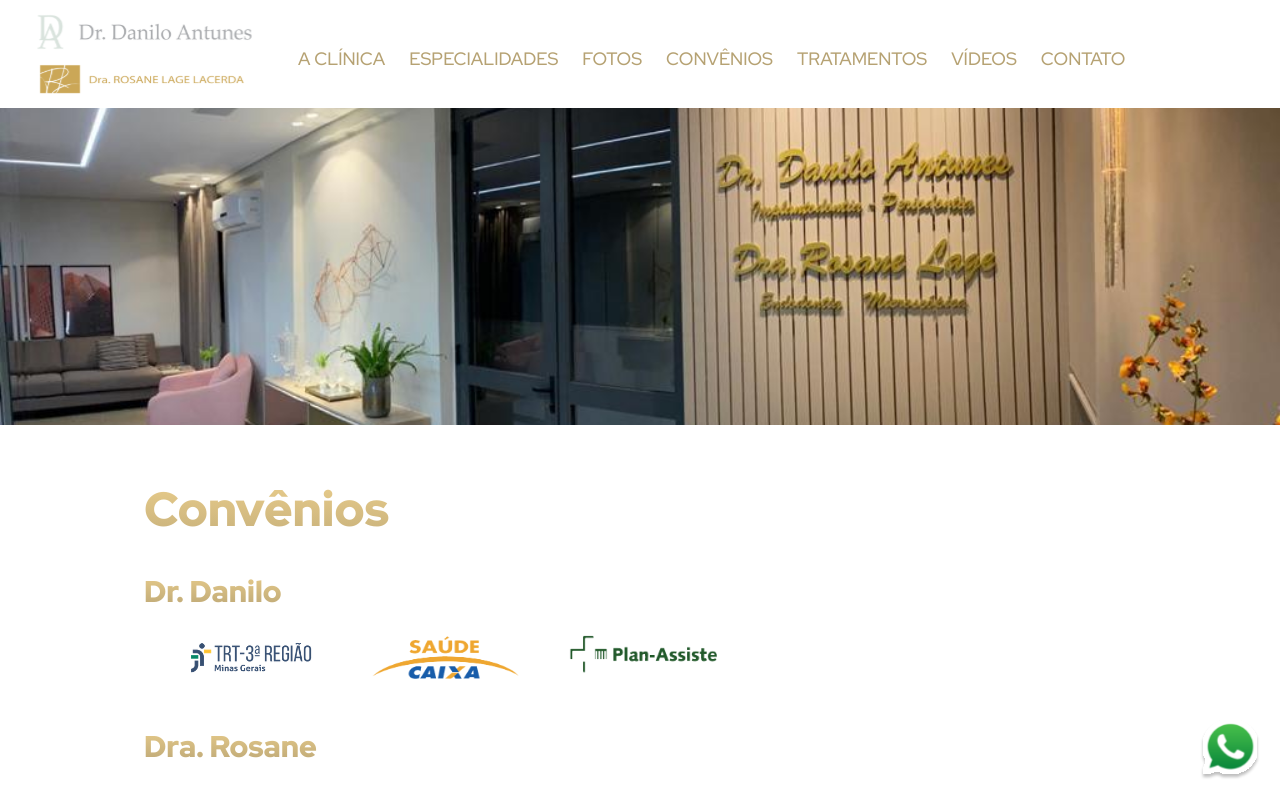
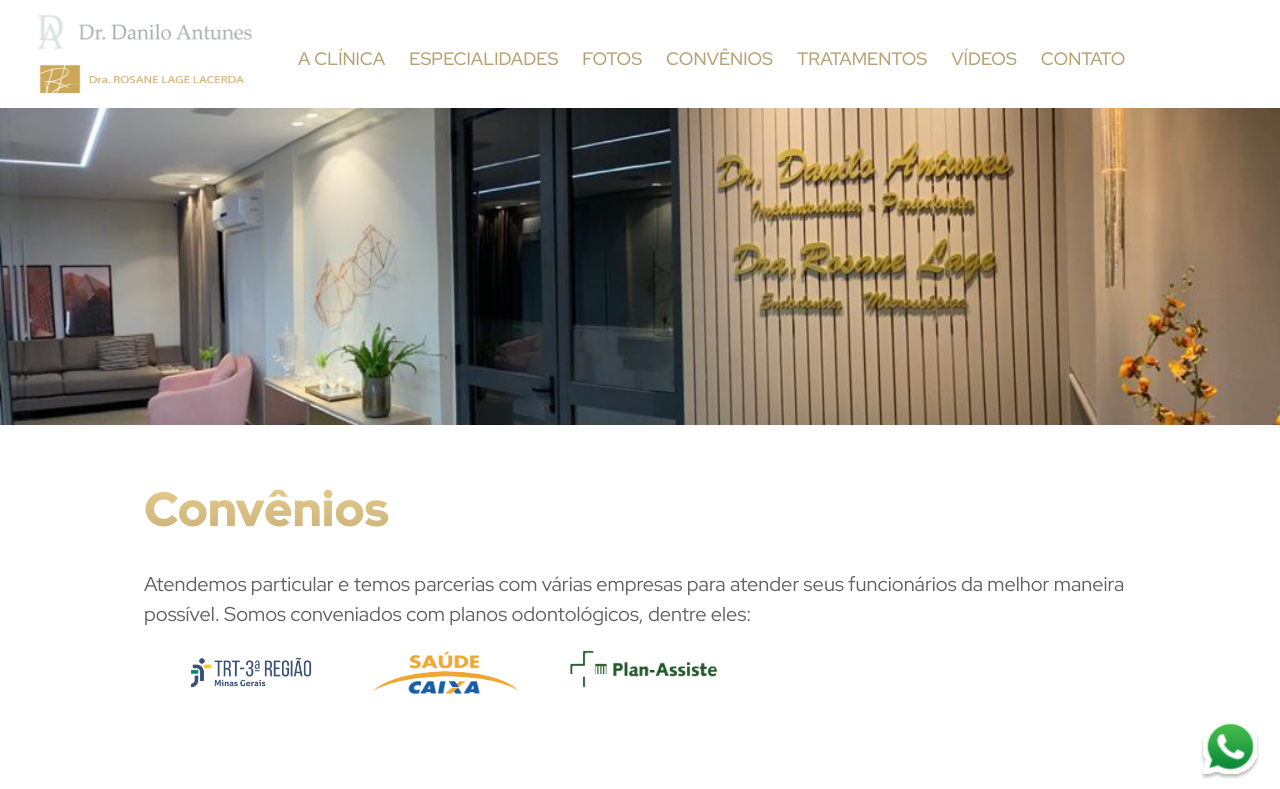
Before and after one commit to odontosos24horas/danilo, a Next.js app: page /convenios in a window 1280 px wide. Shown: the top 789 px of the page. Built offline with nearby package versions, Linux system fonts and the light colour scheme.

Commit message:
fix: alguns problemas

```diff
--- a/src/components/organisms/nextFooter/index.tsx
+++ b/src/components/organisms/nextFooter/index.tsx
@@ -69,7 +69,6 @@ const NextFooter = () => {
               <Link href={'/convenios'}>Convênios</Link>
               <Link href={'/tratamentos'}>Tratamentos</Link>
               <Link href={'/videos'}>Vídeos</Link>
-              <Link href={'https://odontosos.com.br/'}>Urgência</Link>
             </Stack>
             <Stack align={'flex-start'}>
               <ListHeader>Contatos</ListHeader>
--- a/src/components/templates/nextTemplateAgreements/index.tsx
+++ b/src/components/templates/nextTemplateAgreements/index.tsx
@@ -29,17 +29,14 @@ const NextTemplateAgreements = ({
         </Text>
         <VStack spacing={6} align="stretch">
           <Box>
-            <Text
-              bgGradient={'linear(to-b, next-secondary, next-primary)'}
-              bgClip={'text'}
-              fontWeight={700}
-              fontSize={{ base: 'xl', md: '2xl', lg: '3xl' }}
-            >
-              Dr. Danilo
+            <Text color={'next-gray.600'} fontSize={{ base: 'md', md: 'lg', lg: 'xl' }}>
+              Atendemos particular e temos parcerias com várias empresas para atender seus
+              funcionários da melhor maneira possível. Somos conveniados com planos odontológicos,
+              dentre eles:
             </Text>
             <NextFeatures items={agreements[0]} numberGrid={numberGrid} />
           </Box>
-          <Box>
+          {/* <Box>
             <Text
               bgGradient={'linear(to-b, next-secondary, next-primary)'}
               bgClip={'text'}
@@ -49,7 +46,7 @@ const NextTemplateAgreements = ({
               Dra. Rosane
             </Text>
             <NextFeatures items={agreements[1]} numberGrid={numberGrid} />
-          </Box>
+          </Box> */}
         </VStack>
       </Container>
     </NextLayout>
--- a/src/data/home/index.ts
+++ b/src/data/home/index.ts
@@ -106,7 +106,7 @@ export const nextCallToActionItems = [
     specialties: [
       {
         id: 1,
-        title: 'ENDOTONTIA',
+        title: 'ENDODONTIA',
         text: 'Endodontia é a especialidade da Odontologia que trata da prevenção, diagnóstico e tratamento das enfermidades da polpa e de suas repercussões sobre os tecidos da região periapical”.\nÉ um campo da Odontologia que trata da morfologia, fisiologia e patologia da polpa dental humana e dos tecidos periapicais”'
       },
       {
--- a/theme/colors.ts
+++ b/theme/colors.ts
@@ -3,7 +3,10 @@ const colors = {
   'next-secondary': '#EDD08D',
   'next-tertiary': '#EDD08D',
   'next-quaternary': '#5C5C5C',
-  'next-gray': '#E5E5E5',
+  'next-gray': {
+    400: '#E5E5E5',
+    600: '#616161'
+  },
   'next-gray-dark': '#F2F2F2'
 }
 
```
